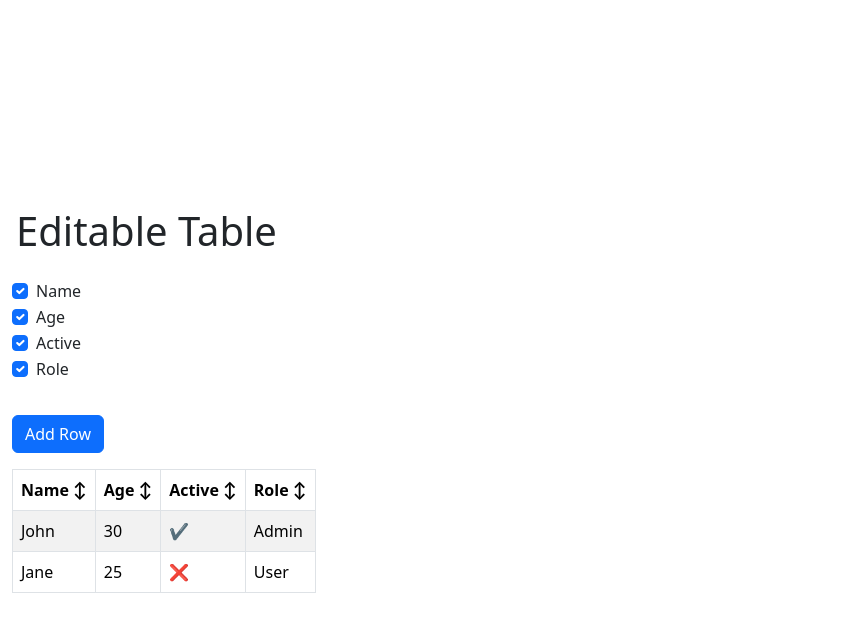
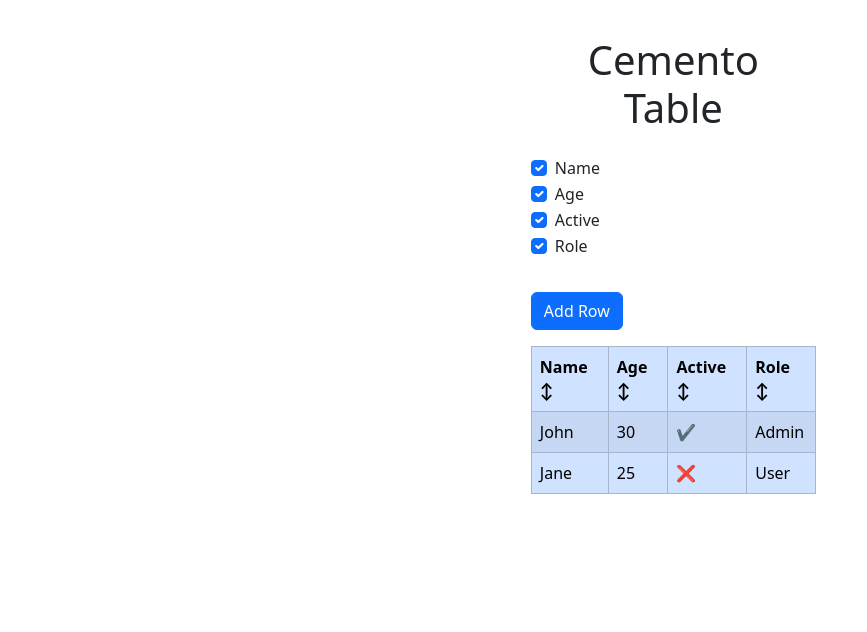
Before and after one commit to danielkarl888/cemento-ass, a React (Vite) app: page / in a window 1280 px wide. Shown: the top 632 px of the page, without its empty margins (0-867 px from the left). Built offline with nearby package versions, Linux system fonts and the light colour scheme.

Commit message:
some style

```diff
--- a/index.html
+++ b/index.html
@@ -2,7 +2,7 @@
 <html lang="en">
   <head>
     <meta charset="UTF-8" />
-    <link rel="icon" type="image/svg+xml" href="/vite.svg" />
+    <link rel="icon" type="image/svg+xml" href="/buildings.svg" />
     <meta name="viewport" content="width=device-width, initial-scale=1.0" />
     <title>Cemento assignment 1</title>
   </head>
--- a/src/App.css
+++ b/src/App.css
@@ -8,7 +8,7 @@ body, html {
   justify-content: center;
   align-items: flex-start;
   height: 100vh;
-  padding-top: 20px; /* Adjust the padding as needed */
+  padding-top: 20px;
 }
 
 .table-wrapper {
@@ -43,3 +43,13 @@ input {
 .text-center {
   margin-top: 20px; /* Optional: additional margin-top for the table */
 }
+
+
+.big{
+  background-color: #F8F8FF; /* Adjust the padding as needed */
+}
+.form-control{
+  width: fit-content;
+  block-size: fit-content;
+
+}
--- a/src/App.tsx
+++ b/src/App.tsx
@@ -1,6 +1,5 @@
 import React from "react";
 import EditableTable from "./components/EditableTable";
-
 // Define sample data
 const tableData = {
   columns: [
@@ -24,9 +23,18 @@ const tableData = {
 const App: React.FC = () => {
   return (
     <>
-      <div className="App">
-        <h1 className="m-3">Editable Table</h1>
-        <EditableTable tableData={tableData} />
+      <div className="container">
+
+        <div className="row">
+          <div className="col-2"></div>
+          <div className="col">
+            <div className="App">
+              <h1 className="m-3 text-center">Cemento Table</h1>
+              <EditableTable tableData={tableData} />
+            </div>
+          </div>
+          <div className="col-2"></div>
+        </div>
       </div>
     </>
   );
--- a/src/components/EditableTable.tsx
+++ b/src/components/EditableTable.tsx
@@ -1,14 +1,5 @@
 import React, { useState } from "react";
-import {
-  Table,
-  Form,
-  Button,
-  Alert,
-  Container,
-  Row,
-  Col,
-  Modal,
-} from "react-bootstrap";
+import { Table,Form,Button,Alert,Container,Row,Col,Modal } from "react-bootstrap";
 import "./EditableTable.css"; // Import custom CSS file
 
 type Column = {
@@ -144,7 +135,7 @@ const EditableTable: React.FC<Props> = ({ tableData }) => {
   }, [data, sortConfig]);
 
   return (
-    <Container className="mt-4">
+    <Container className="mt-4 ">
       <Row className="mb-3">
         <Col>
           <Form>
@@ -234,7 +225,7 @@ const EditableTable: React.FC<Props> = ({ tableData }) => {
         </Modal.Footer>
       </Modal>
 
-      <Table striped bordered hover responsive>
+      <Table striped bordered hover responsive className="table-primary">
         <thead>
           <tr>
             {columns
--- a/src/index.css
+++ b/src/index.css
@@ -12,6 +12,7 @@
   -webkit-font-smoothing: antialiased;
   -moz-osx-font-smoothing: grayscale;
   -webkit-text-size-adjust: 100%;
+  background: beige;
 }
 
 a {
@@ -25,7 +26,7 @@ a:hover {
 
 body {
   margin: 0;
-  display: flex;
+  display: center;
   place-items: center;
   min-width: 320px;
   min-height: 100vh;
@@ -67,3 +68,6 @@ button:focus-visible {
     background-color: #f9f9f9;
   }
 }
+.vsc-initialized  {
+  background: #afdde5;
+}
```
Also changed, not shown: src/main.tsx (+8 -9 lines), src/assets/buildings.svg (added), src/components/EditableTable.css (line endings or trailing spaces).
